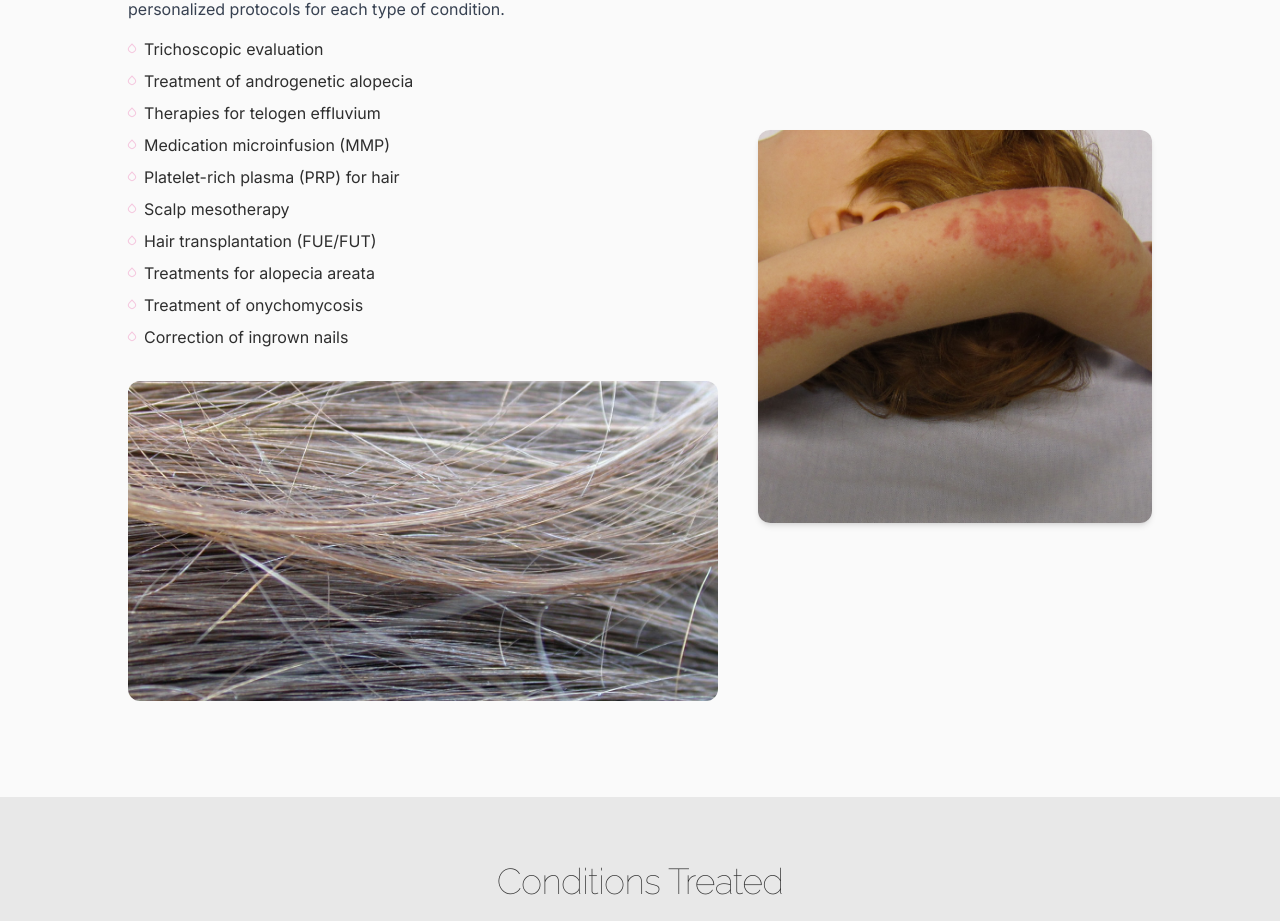
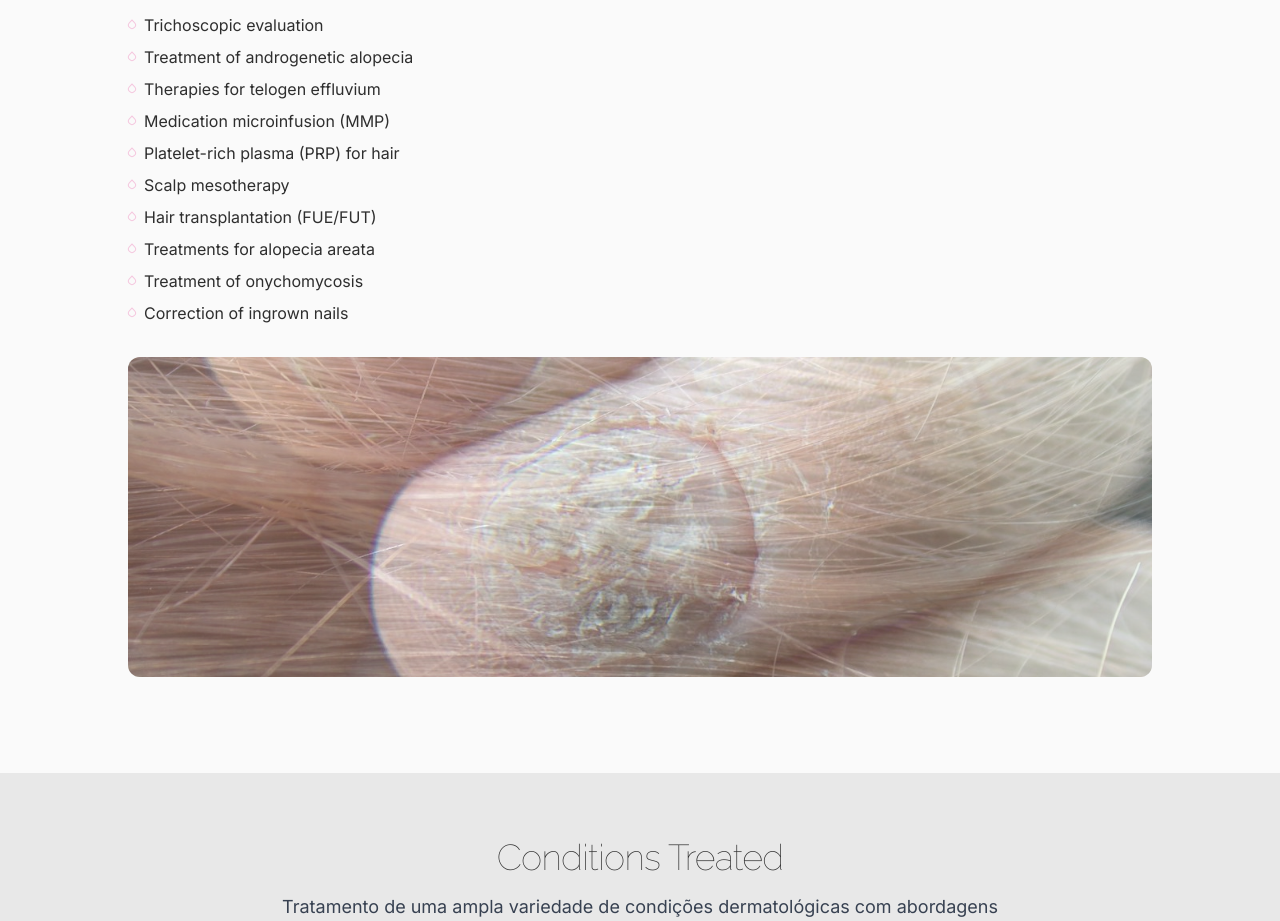
Before and after one commit to migueljoliveira/drhenriqueoliveira-derma-website, a Next.js app: page /en/dermatologia in a window 1280 px wide. Shown: the part 1031-1952 px from the top of the page. Built offline with nearby package versions, Linux system fonts and the light colour scheme; a web font is replaced by a local one.

Commit message:
feat: remove main trichology section image
Remove square with single hair photo while keeping slideshow.

Co-authored-by: null <388431+migueljoliveira@users.noreply.github.com>

```diff
--- a/app/[lang]/dermatologia/page.tsx
+++ b/app/[lang]/dermatologia/page.tsx
@@ -37,15 +37,11 @@ export default async function DermatologyPage({ params }: { params: { lang: stri
   const dict = await getDictionary(params.lang)
 
   // Extract clinical dermatology and related items from the services dictionary
+  // Filter to only include the first and third items (Clinical and Trichology)
   const clinicalItems = dict.services.items.filter((item: any) =>
-    [
-      "Clinical Dermatology",
-      "Dermatologia Clínica",
-      "Surgical Dermatology",
-      "Dermatologia Cirúrgica",
-      "Trichology and Onychology",
-      "Tricologia e Onicologia",
-    ].includes(item.title),
+    ["Clinical Dermatology", "Dermatologia Clínica", "Trichology and Onychology", "Tricologia e Onicologia"].includes(
+      item.title,
+    ),
   )
 
   // Extract relevant conditions
@@ -64,16 +60,16 @@ export default async function DermatologyPage({ params }: { params: { lang: stri
   const altTexts = {
     drySkin:
       "Close-up de pele seca com textura escamosa, mostrando detalhes da superfície cutânea tratada em dermatologia clínica",
-    inflammatorySkin:
-      "Braço de criança com condição inflamatória da pele mostrando erupção cutânea avermelhada, demonstrando sintomas que requerem tratamento dermatológico",
-    hairCloseup:
-      "Close-up microscópico de fios de cabelo mostrando a textura e estrutura capilar, importante para diagnósticos em tricologia",
   }
 
   const trichologyImages = [
     {
       src: "/hair-closeup.jpeg",
       alt: "Hair closeup showing follicles and scalp",
+    },
+    {
+      src: "/nail-fungus.jpeg",
+      alt: "Nail fungus condition showing affected fingernails",
     },
   ]
 
@@ -120,34 +116,20 @@ export default async function DermatologyPage({ params }: { params: { lang: stri
           <div className="container mx-auto px-6">
             <div className="max-w-5xl mx-auto space-y-16">
               {clinicalItems.map((service: any, index: number) => (
-                <div
-                  key={index}
-                  className="flex flex-col md:flex-row items-center gap-10"
-                  style={{ flexDirection: index % 2 === 0 ? "row" : "row-reverse" }}
-                >
+                <div key={index} className="flex flex-col md:flex-row items-center gap-10">
+                  {index === 0 && (
                     <div className="md:w-2/5">
                       <div className="relative aspect-square w-full">
                         <Image
-                        src={
-                          index === 0
-                            ? "/dry-skin-closeup.jpeg"
-                            : index === 1
-                              ? "/inflammatory-skin-condition.jpeg"
-                              : "/hair-closeup.jpeg"
-                        }
-                        alt={
-                          index === 0
-                            ? altTexts.drySkin
-                            : index === 1
-                              ? altTexts.inflammatorySkin
-                              : altTexts.hairCloseup
-                        }
+                          src="/dry-skin-closeup.jpeg"
+                          alt={altTexts.drySkin}
                           fill
                           className="object-cover rounded-xl shadow-md"
                         />
                       </div>
                     </div>
-                  <div className="md:w-3/5">
+                  )}
+                  <div className={index === 0 ? "md:w-3/5" : "w-full"}>
                     <h2 className="heading-md mb-4" style={{ color: "#2E2E2E" }}>
                       {service.title}
                     </h2>
```
Lines whose indentation alone changed are shown as unchanged.
